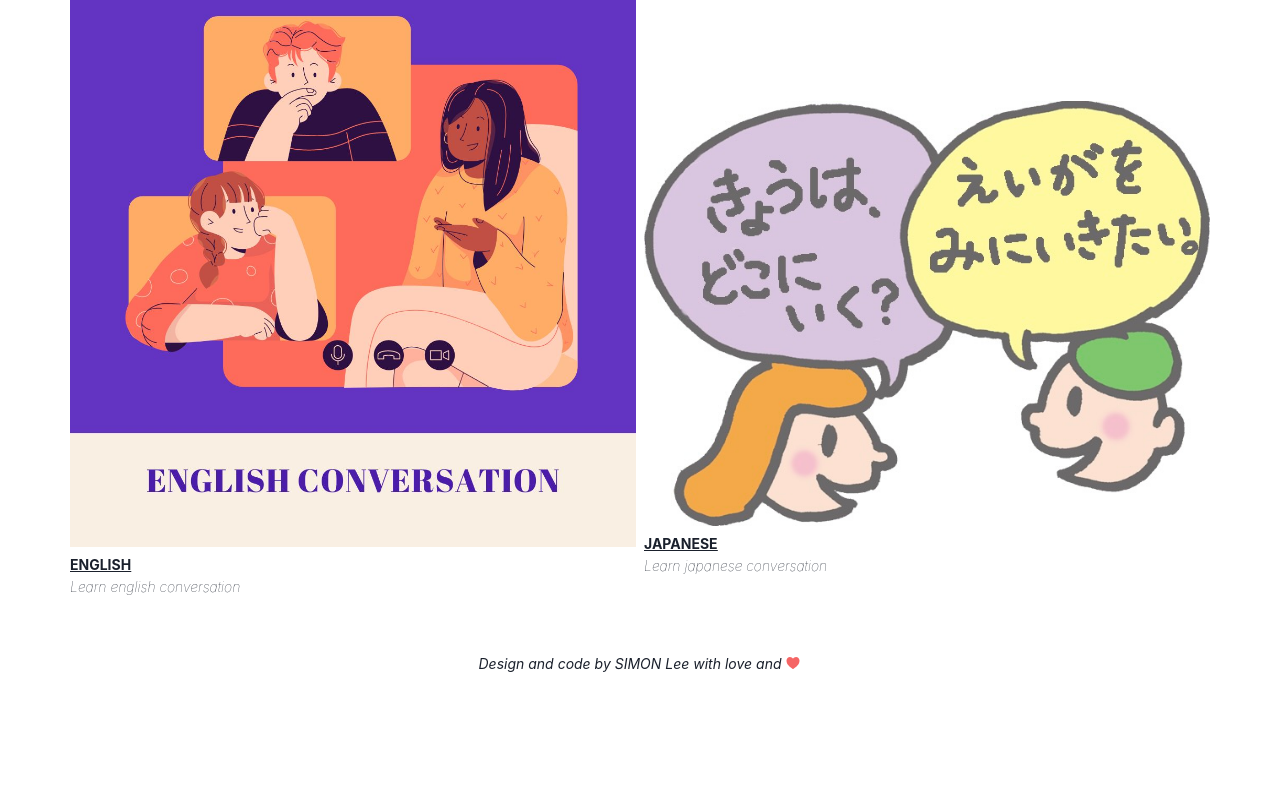
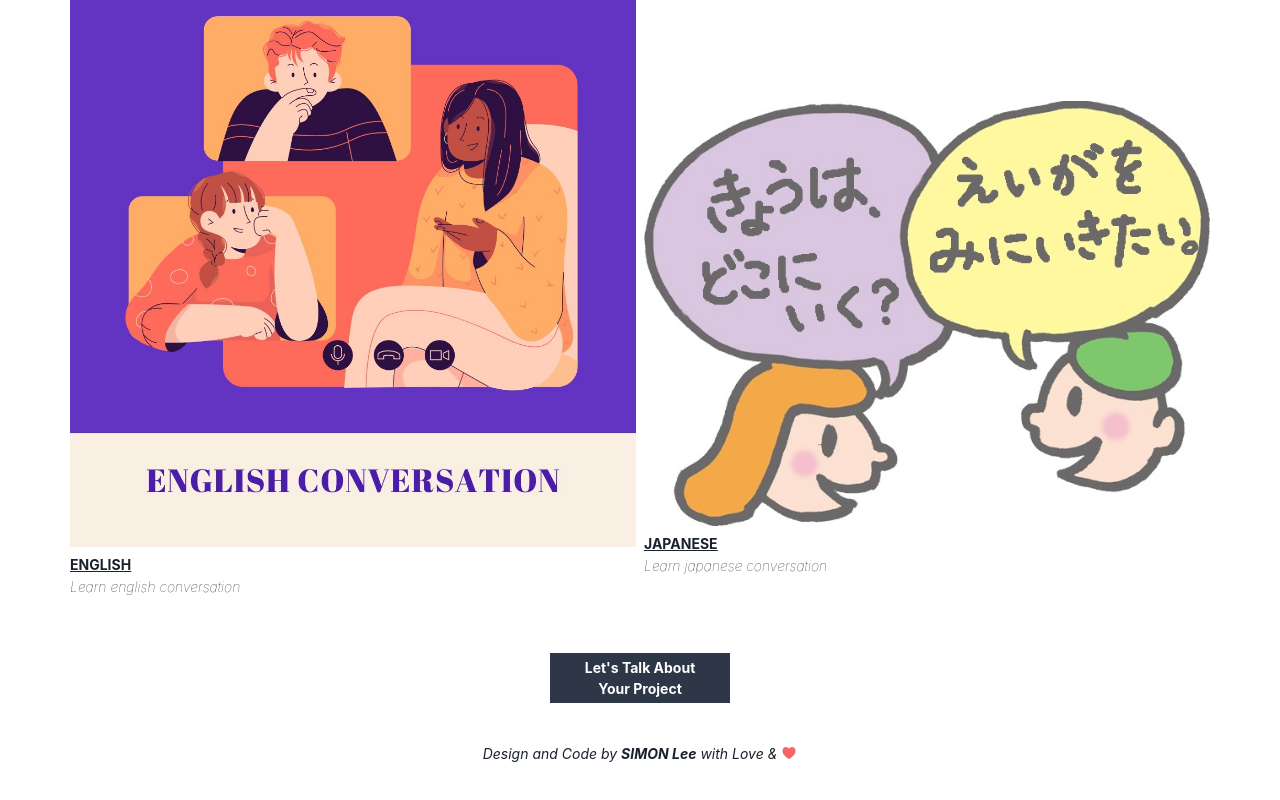
Before and after one commit to lqfeng2022/lqfeng, a React (Vite) app: page / in a window 1280 px wide. Shown: the part 2029-2829 px from the top of the page. Before the commit the page ends 2743 px from the top, so only its background shows below. Built offline with nearby package versions, Linux system fonts and the light colour scheme.

Commit message:
Add contact item in 'Footer' component

```diff
--- a/src/components/Footer.tsx
+++ b/src/components/Footer.tsx
@@ -1,14 +1,31 @@
-import { Center, Icon, Text } from "@chakra-ui/react";
+import { Center, Container, Icon, Text } from "@chakra-ui/react";
 import { IoHeart } from "react-icons/io5";
 
 const Footer = () => {
   return (
-    <Center paddingY={10}>
-      <Text paddingRight={1} as="i" fontSize="sm">
-        Design and code by SIMON Lee with love and
-      </Text>
-      <Icon as={IoHeart} color="red.400" />
-    </Center>
+    <>
+      <Center paddingTop={10}>
+        <Container w="180px" h="50px" bg="gray.700" color="white">
+          <Center>
+            <Text
+              as="b"
+              textAlign="center"
+              fontSize="sm"
+              paddingX="15px"
+              paddingY={1}
+            >
+              Let's Talk About Your Project
+            </Text>
+          </Center>
+        </Container>
+      </Center>
+      <Center paddingY={10}>
+        <Text paddingRight={1} as="i" fontSize="sm">
+          Design and Code by <b>SIMON Lee</b> with Love &
+        </Text>
+        <Icon as={IoHeart} color="red.400" />
+      </Center>
+    </>
   );
 };
 
--- a/src/components/NavBar.tsx
+++ b/src/components/NavBar.tsx
@@ -1,6 +1,5 @@
-import { Box, Center, HStack, Icon, Text } from "@chakra-ui/react";
-import { FaYoutube } from "react-icons/fa";
-import { FaTiktok } from "react-icons/fa";
+import { Box, HStack, Icon, Text } from "@chakra-ui/react";
+import { FaTiktok, FaYoutube } from "react-icons/fa";
 
 const NavBar = () => {
   return (
```
